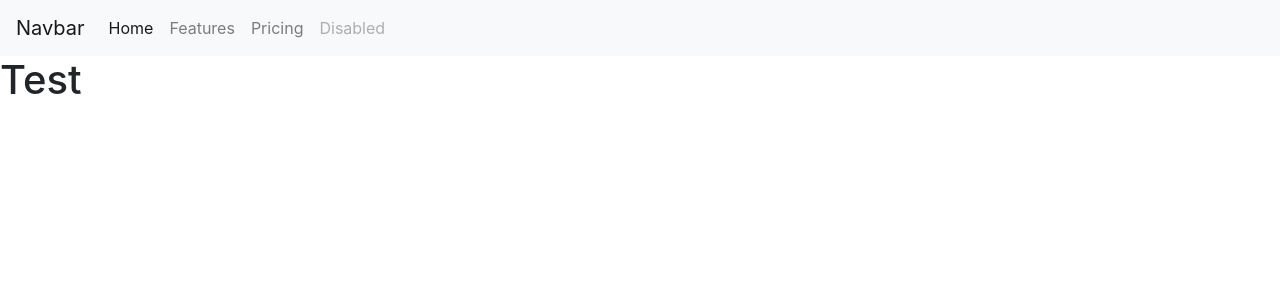
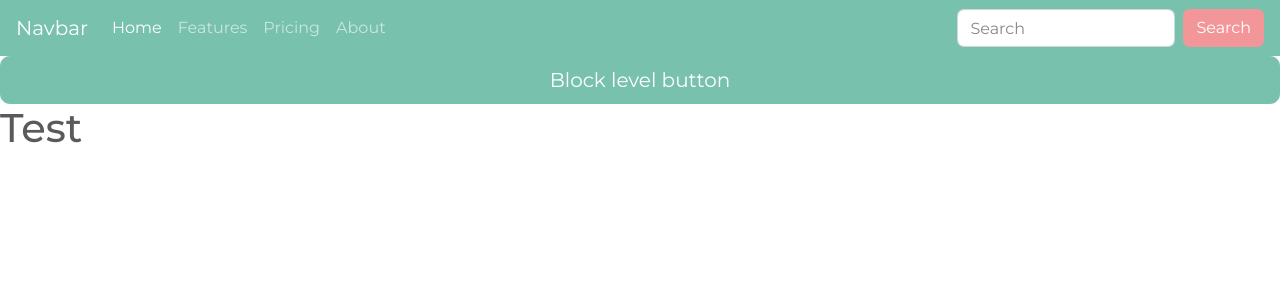
Before and after one commit to mostafavahidi/FinTick, a Flask app: page / in a window 1280 px wide. Shown: the top 300 px of the page. Run offline with Flask 2, Linux system fonts and the light colour scheme; some libraries are stand-ins or nearby versions.

Commit message:
Added custome Minty theme to the project.

```diff
--- a/templates/base.html
+++ b/templates/base.html
@@ -6,18 +6,19 @@
     <meta name="viewport" content="width=device-width, initial-scale=1, shrink-to-fit=no">
 
     <!-- Bootstrap CSS -->
-    <link rel="stylesheet" href="https://stackpath.bootstrapcdn.com/bootstrap/4.3.1/css/bootstrap.min.css" integrity="sha384-ggOyR0iXCbMQv3Xipma34MD+dH/1fQ784/j6cY/iJTQUOhcWr7x9JvoRxT2MZw1T" crossorigin="anonymous">
+    <link rel="stylesheet" href="https://stackpath.bootstrapcdn.com/bootswatch/4.4.1/minty/bootstrap.min.css">
 
     <title>{% block title %}{% endblock %}</title>
   </head>
   <body>
-    <nav class="navbar navbar-expand-lg navbar-light bg-light">
+    <nav class="navbar navbar-expand-lg navbar-dark bg-primary">
       <a class="navbar-brand" href="#">Navbar</a>
-      <button class="navbar-toggler" type="button" data-toggle="collapse" data-target="#navbarNav" aria-controls="navbarNav" aria-expanded="false" aria-label="Toggle navigation">
+      <button class="navbar-toggler" type="button" data-toggle="collapse" data-target="#navbarColor01" aria-controls="navbarColor01" aria-expanded="false" aria-label="Toggle navigation">
         <span class="navbar-toggler-icon"></span>
       </button>
-      <div class="collapse navbar-collapse" id="navbarNav">
-        <ul class="navbar-nav">
+
+      <div class="collapse navbar-collapse" id="navbarColor01">
+        <ul class="navbar-nav mr-auto">
           <li class="nav-item active">
             <a class="nav-link" href="#">Home <span class="sr-only">(current)</span></a>
           </li>
@@ -28,11 +29,17 @@
             <a class="nav-link" href="#">Pricing</a>
           </li>
           <li class="nav-item">
-            <a class="nav-link disabled" href="#" tabindex="-1" aria-disabled="true">Disabled</a>
+            <a class="nav-link" href="#">About</a>
           </li>
         </ul>
+        <form class="form-inline my-2 my-lg-0">
+          <input class="form-control mr-sm-2" type="text" placeholder="Search">
+          <button class="btn btn-secondary my-2 my-sm-0" type="submit">Search</button>
+        </form>
       </div>
     </nav>
+
+    <button type="button" class="btn btn-primary btn-lg btn-block">Block level button</button>
 
     {% block content %}
     {% endblock %}
```
